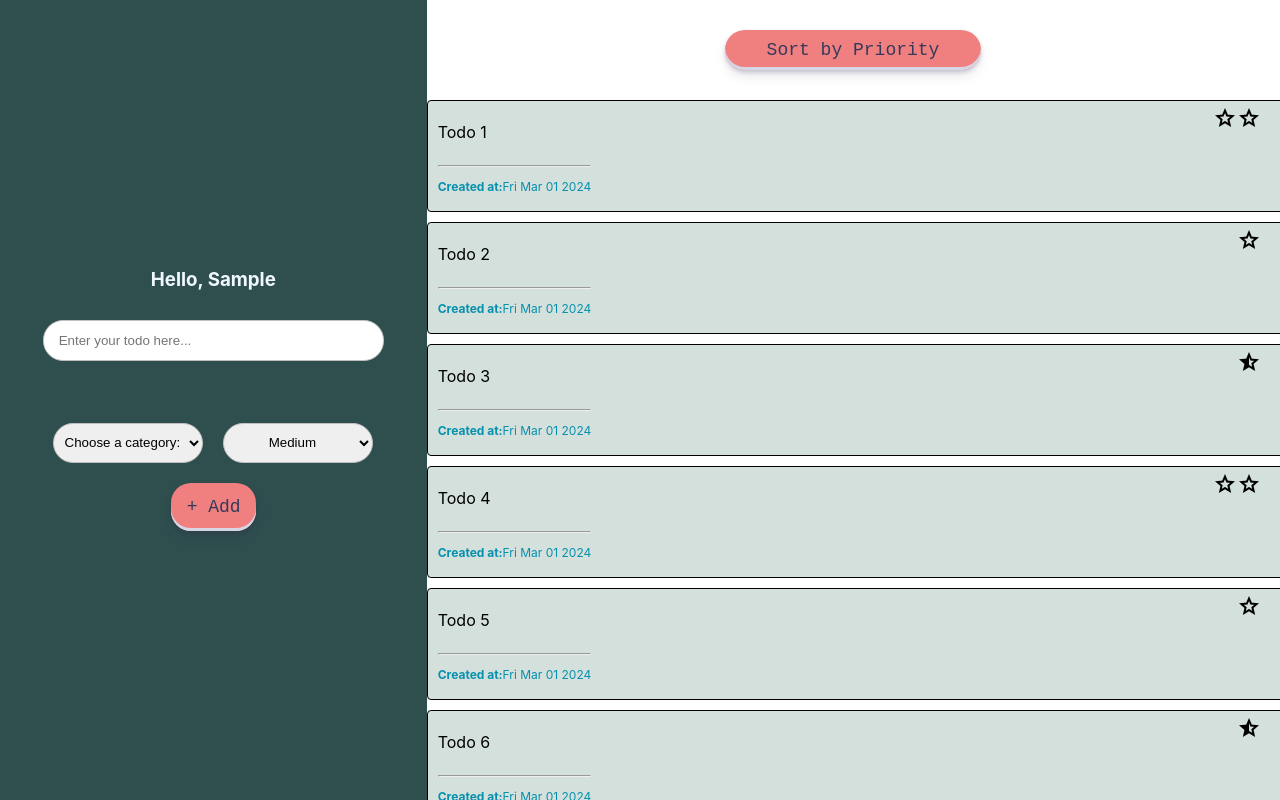
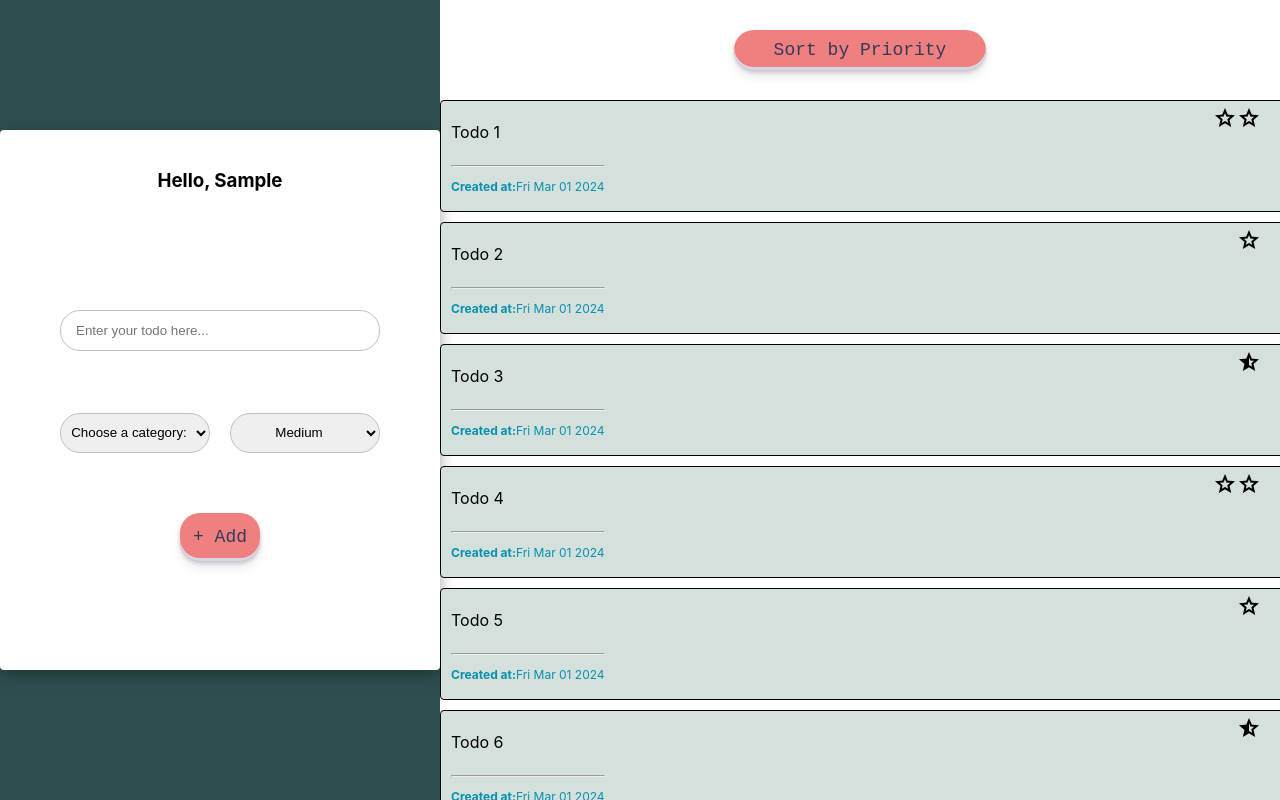
Before and after one commit to ygordantas/react_intro_todo_app, a React (Vite) app: page / in a window 1280 px wide. Both pictures are taken after typing "Sample" into the empty fields and a click on the button "Next". Built offline with nearby package versions, Linux system fonts and the light colour scheme.

Commit message:
Use card for add todo form

```diff
--- a/src/components/AddTodoForm/AddTodoForm.module.css
+++ b/src/components/AddTodoForm/AddTodoForm.module.css
@@ -1,13 +1,9 @@
 .todo_form {
   display: flex;
-  flex-direction: column;
   justify-content: center;
   align-items: center;
-  width: 50vw;
-  height: 100vh;
-  background-color: darkslategrey;
+  flex-direction: column;
 }
-
 .options_container {
   display: flex;
   flex-direction: row;
@@ -17,8 +13,8 @@
 }
 
 .submit_btn {
-  margin: 20px auto 20px auto;
   width: 20%;
+  margin-top: 60px;
 }
 
 .title {
--- a/src/components/AddTodoForm/AddTodoForm.tsx
+++ b/src/components/AddTodoForm/AddTodoForm.tsx
@@ -1,5 +1,4 @@
 import { useState } from "react";
-import { Navigate, useLocation } from "react-router-dom";
 
 import Todo from "../../models/todo";
 import TodoPriorityIds from "../../enums/TodoPriorityIds";
@@ -27,8 +26,6 @@ interface AddTodoFormProps {
 }
 
 const AddTodoForm = ({ onSubmit }: AddTodoFormProps): JSX.Element => {
-  const { state } = useLocation();
-
   //--- Form State ---//
   const [isFormValid, setIsFormValid] = useState<boolean>(true);
 
@@ -98,9 +95,8 @@ const AddTodoForm = ({ onSubmit }: AddTodoFormProps): JSX.Element => {
   };
 
   //--- JSX ---//
-  return state?.username ? (
+  return (
     <form className={classes.todo_form} onSubmit={onSubmitHandler}>
-      <h3 className={classes.title}>Hello, {state.username}</h3>
       <TextInput
         placeholder="Enter your todo here..."
         value={todo.text}
@@ -141,13 +137,7 @@ const AddTodoForm = ({ onSubmit }: AddTodoFormProps): JSX.Element => {
         + Add
       </Button>
     </form>
-  ) : (
-    <Navigate to={"/"} />
   );
 };
 
 export default AddTodoForm;
-
-// We install a pkg that allows to create SPA. What's the library ? React Router
-// How do we install. NPM install (bring a 3rd party lib requires npm)
-// What's a SPAs ?  Single Page application
--- a/src/components/Card/Card.module.css
+++ b/src/components/Card/Card.module.css
@@ -11,6 +11,14 @@
   gap: 10px;
 }
 
+.header {
+    display: flex;
+    justify-content: center;
+    align-items: center;
+    flex-direction: column;
+    gap: 10px
+}
+
 .footer {
     display: flex;
     align-items: center;
--- a/src/components/TodoList/TodoList.module.css
+++ b/src/components/TodoList/TodoList.module.css
@@ -27,8 +27,6 @@
 
 .item_container:hover {
   background-color: antiquewhite;
-  scale: 1.01;
-  width: 97%;
 }
 
 .item_container:hover .delete_btn {
--- a/src/pages/TodoPage/TodoPage.module.css
+++ b/src/pages/TodoPage/TodoPage.module.css
@@ -1,6 +1,16 @@
 .container {
   display: flex;
   flex-direction: row;
+}
+
+.todo_form_container {
+  display: flex;
+  flex-direction: column;
+  justify-content: center;
+  align-items: center;
+  width: 50vw;
+  height: 100vh;
+  background-color: darkslategrey;
 }
 
 .listContainer {
--- a/src/pages/TodoPage/TodoPage.tsx
+++ b/src/pages/TodoPage/TodoPage.tsx
@@ -6,6 +6,8 @@ import Todo from "../../models/todo";
 import classes from "./TodoPage.module.css";
 import Button from "../../components/Button/Button";
 import TODO_PRIORITIES from "../../constants/todoPriorities";
+import Card from "../../components/Card/Card";
+import { Navigate, useLocation } from "react-router-dom";
 
 //TODO: REMOVE THIS
 const MOCK_TODOS: Todo[] = [
@@ -19,6 +21,8 @@ const MOCK_TODOS: Todo[] = [
 ];
 
 const TodoPage = (): JSX.Element => {
+  const { state } = useLocation();
+
   const [todos, setTodos] = useState<Todo[]>(MOCK_TODOS);
   const [nextSortByPriority, setNextSortByPriority] = useState<"desc" | "asc">(
     "asc"
@@ -67,9 +71,14 @@ const TodoPage = (): JSX.Element => {
     toggleNextSortByPriority();
   };
 
-  return (
+  return state?.username ? (
     <div className={classes.container}>
-      <AddTodoForm onSubmit={onTodoFormSubmit} />
+      <div className={classes.todo_form_container}>
+        <Card title={`Hello, ${state.username}`}>
+          <AddTodoForm onSubmit={onTodoFormSubmit} />
+        </Card>
+      </div>
+
       <div className={classes.listContainer}>
         <Button
           onClick={onSortByPriorityBtnClickHandler}
@@ -83,6 +92,8 @@ const TodoPage = (): JSX.Element => {
         />
       </div>
     </div>
+  ) : (
+    <Navigate to={"/"} />
   );
 };
 
```
